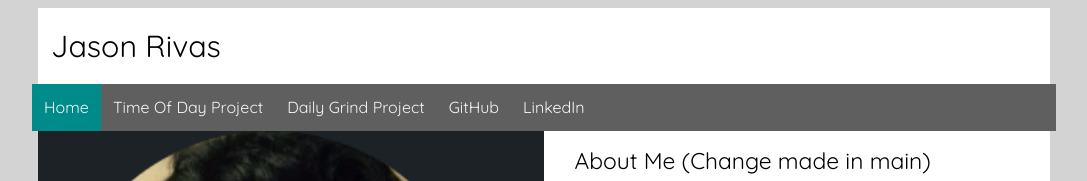
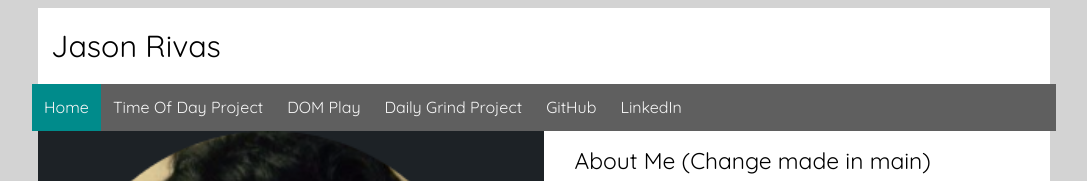
Before and after one commit to savirnosaj/IT121_portal, a plain HTML site: page index.html in a window 1280 px wide. Shown: the top 181 px of the page, without its empty margins (96-1183 px from the left). Drawn offline with Linux system fonts and the light colour scheme.

Commit message:
Adding DOM Play project to my Portal

```diff
--- a/index.html
+++ b/index.html
@@ -17,6 +17,7 @@
     <nav class="topnav" id="myTopnav">
       <a href="index.html" class="active">Home</a>
       <a href="https://savirnosaj.github.io/time-of-day/" target="_blank">Time of Day Project</a>
+      <a href="https://savirnosaj.github.io/dom-play/" target="_blank">DOM Play</a>
       <a href="https://savirnosaj.github.io/IT121_daily-grind/" target="_blank">Daily Grind Project</a>
       <a href="https://github.com/savirnosaj" target="_blank">GitHub</a>
       <a href="https://www.linkedin.com/in/savirnosaj/" target="_blank">LinkedIn</a>
```
